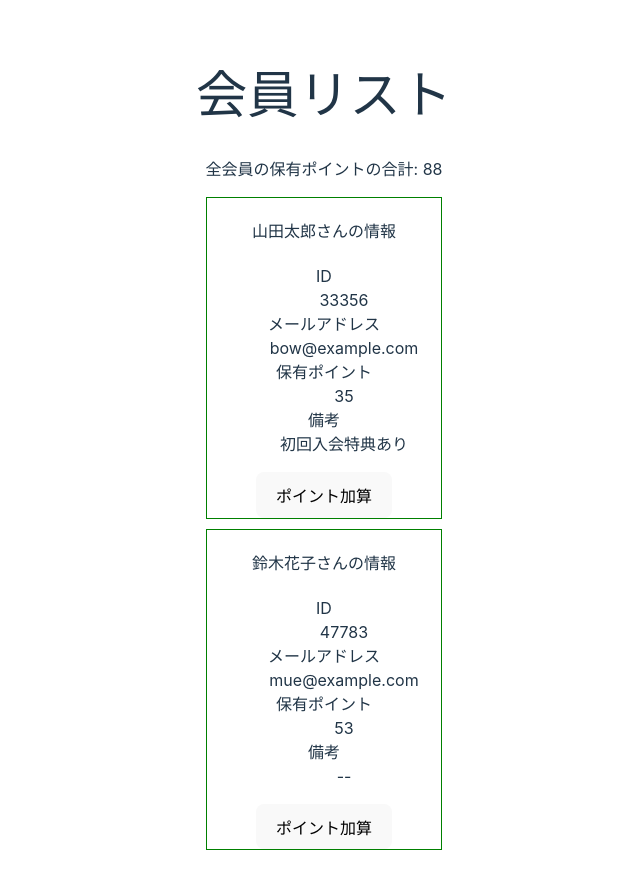
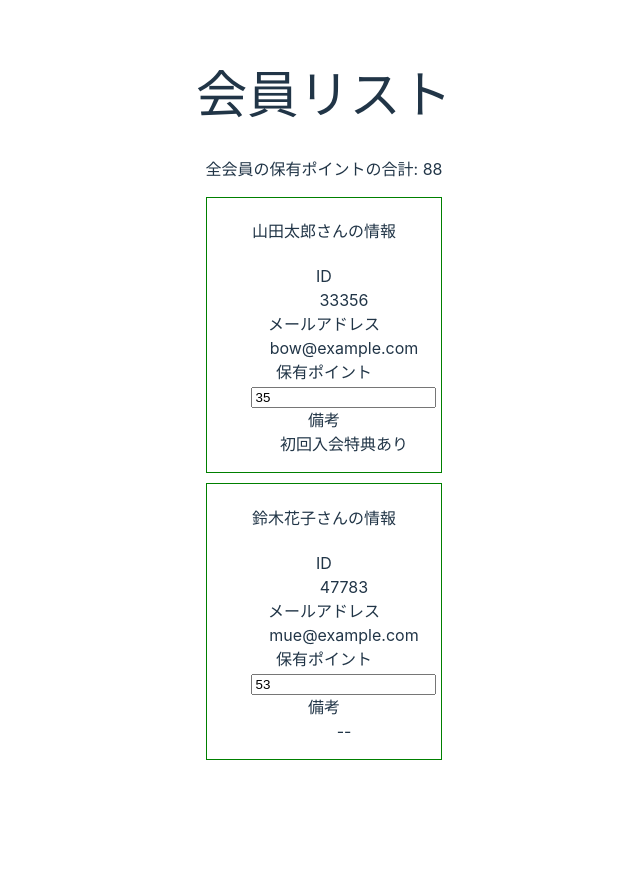
Before and after one commit to cawauchi6204/vue-study, a Vue app in the folder directive-model/: page / in a window 1280 px wide. Shown: the top 888 px of the page, without its empty margins (316-956 px from the left). After the commit the page ends 802 px from the top, so only its background shows below. Built offline with nearby package versions, Linux system fonts and the light colour scheme.

Commit message:
update: v-modelを使用した親への通信

```diff
--- a/directive-model/src/App.vue
+++ b/directive-model/src/App.vue
@@ -17,14 +17,6 @@ const totalPoints = computed(
   }
 )
 
-const onIncrementPoint = (id: number) => {
-  const member = memberList.value.get(id)
-  console.log("🚀 ~ incrementPoint ~ member:", member)
-  if (member != undefined) {
-    member.points++
-  }
-}
-
 interface Member {
   id: number
   name: string
@@ -38,7 +30,7 @@ interface Member {
   <h1>会員リスト</h1>
   <p>全会員の保有ポイントの合計: {{ totalPoints }}</p>
   <OneMember v-for="[id, member] in memberList" :key="id" :id="id" :name="member.name" :email="member.email"
-    :points="member.points" :note="member.note" v-on:incrementPoint="onIncrementPoint" />
+    :note="member.note" v-model:points="member.points" />
 </template>
 
 <style>
--- a/directive-model/src/components/OneMember.vue
+++ b/directive-model/src/components/OneMember.vue
@@ -9,16 +9,18 @@ interface Props {
 }
 
 interface Emits {
-  (event: "incrementPoint", id: number): void
+  (event: "update:points", points: number): void
 }
 
-const props = withDefaults(
+withDefaults(
   defineProps<Props>(),
   { note: "--" }
 )
 const emit = defineEmits<Emits>()
-const pointUp = () => {
-  emit("incrementPoint", props.id)
+const onInput = (event: Event) => {
+  const element = event.target as HTMLInputElement
+  const inputPoints = Number(element.value)
+  emit("update:points", inputPoints)
 }
 </script>
 
@@ -31,11 +33,12 @@ const pointUp = () => {
       <dt>メールアドレス</dt>
       <dd>{{ email }}</dd>
       <dt>保有ポイント</dt>
-      <dd>{{ points }}</dd>
+      <dd>
+        <input type="number" :value="points" @input="onInput">
+      </dd>
       <dt>備考</dt>
       <dd>{{ note }}</dd>
     </dl>
-    <button @click="pointUp">ポイント加算</button>
   </section>
 </template>
 
```
